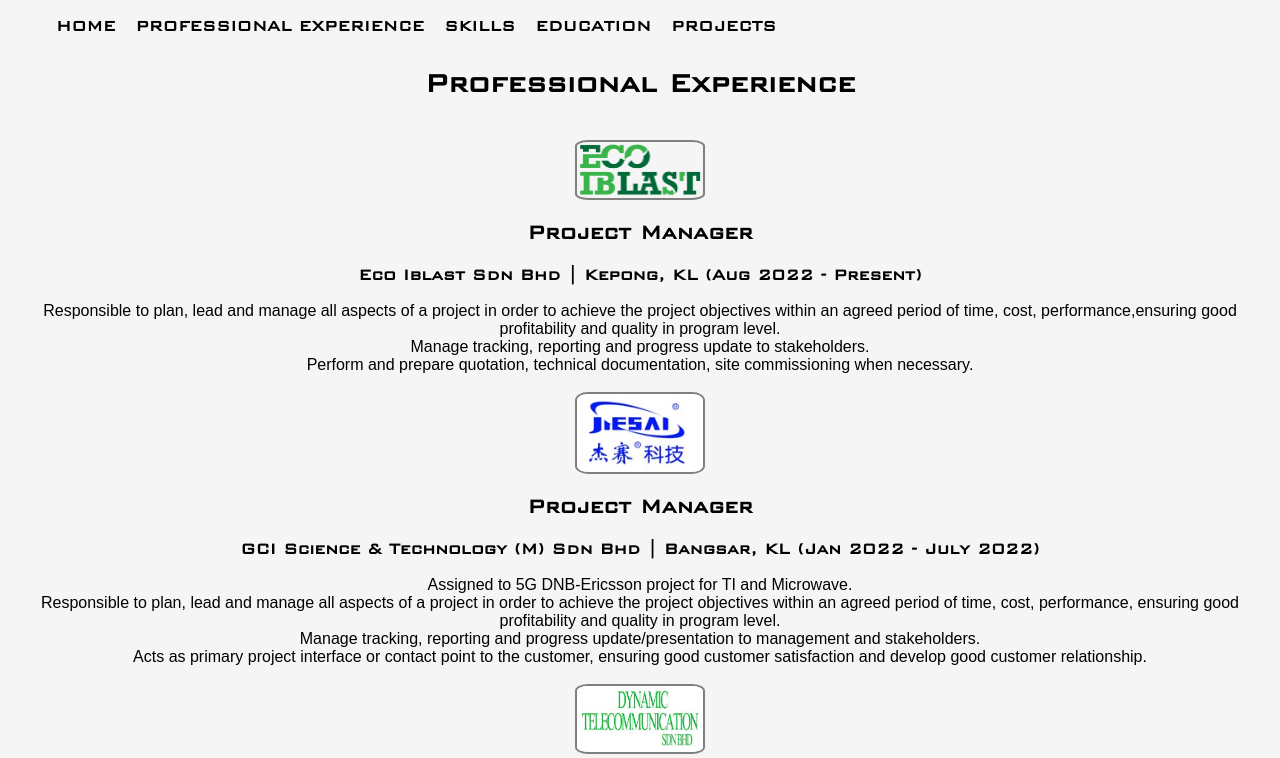
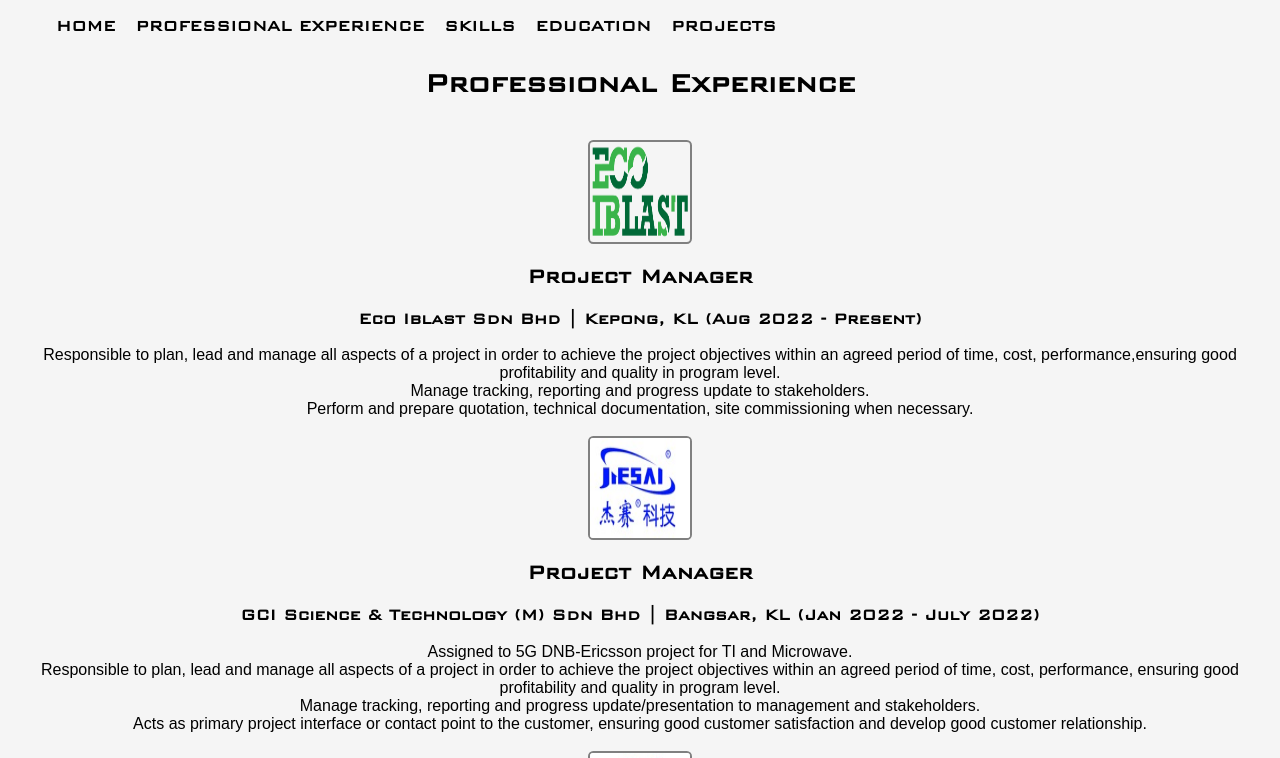
Before and after one commit to FatehaRsd/Resume, a plain HTML site: page profile.html in a window 1280 px wide. Shown: the top 758 px of the page. Drawn offline with Linux system fonts and the light colour scheme.

Commit message:
add class image & change font

```diff
--- a/profile.html
+++ b/profile.html
@@ -34,10 +34,10 @@
       text-align: center;
       }
     img {
-      width: 10%;
-      height: 20%;
+      width: 100px;
+      height: 100px;
       border: 2px solid grey;
-      border-radius: 10%;
+      border-radius: 5%;
       position: relative;
       float: center;
       }
@@ -91,7 +91,8 @@
 
         <br>
         <div class="workImage">
-        <a href="http://ecoiblast.com/"><img src="./image/logo_eco.png" alt="logo_eco"></a>
+        <a href="http://ecoiblast.com/" target="blank">
+          <img src="./image/logo_eco.png" alt="logo_eco"></a>
         <h2>Project Manager</h2>
         <h3>Eco Iblast Sdn Bhd | Kepong, KL (Aug 2022 - Present)</h3>
         <ul class="no-bullets">
```
